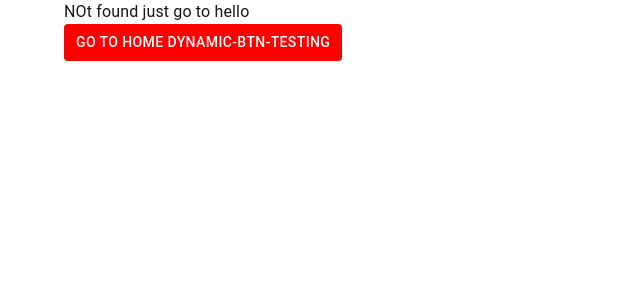
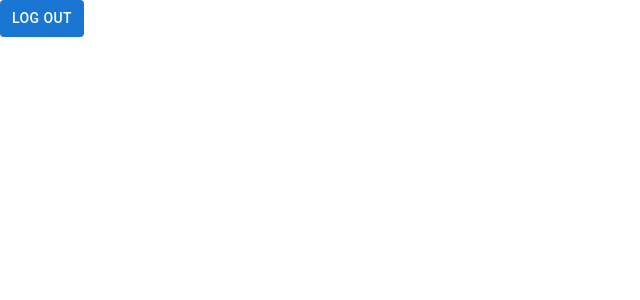
Before and after one commit to Ruthuparnnan/Next, a Next.js app: page /dynamic-btn-testing in a window 1280 px wide. Before the commit this address had no page. Shown: the top 300 px of the page, without its empty margins (0-640 px from the left). Built offline with nearby package versions, Linux system fonts and the light colour scheme.

Commit message:
testing dynamic code

```diff
--- /dev/null
+++ b/src/app/dynamic-btn-testing/page.js
@@ -0,0 +1,28 @@
+"use client";
+
+import { Button } from "@mui/material";
+import { useEffect, useState } from "react";
+
+function DynamicLogoutButtonPage() {
+  const [isLoggedIn, setIsLoggedIn] = useState(false);
+
+  useEffect(() => {
+    setTimeout(() => {
+      setIsLoggedIn(true);
+    }, 500);
+  }, []);
+
+  return (
+    <>
+      {isLoggedIn ? (
+        <Button role="logout-btn" variant="contained" color="primary">
+          Log out
+        </Button>
+      ) : (
+        <div>Please login...</div>
+      )}
+    </>
+  );
+}
+
+export default DynamicLogoutButtonPage;
```
Also changed, not shown: 1 other file (tests, documents, lock files or other folders).
